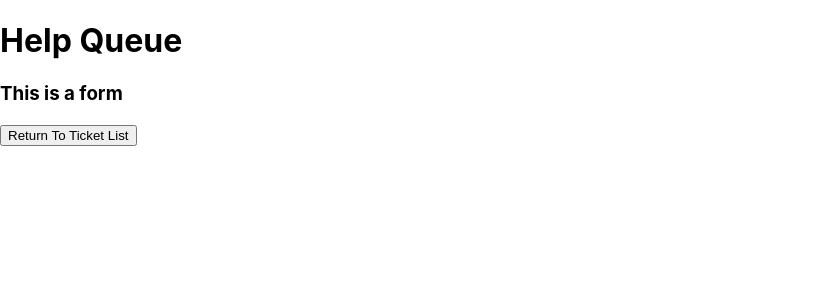
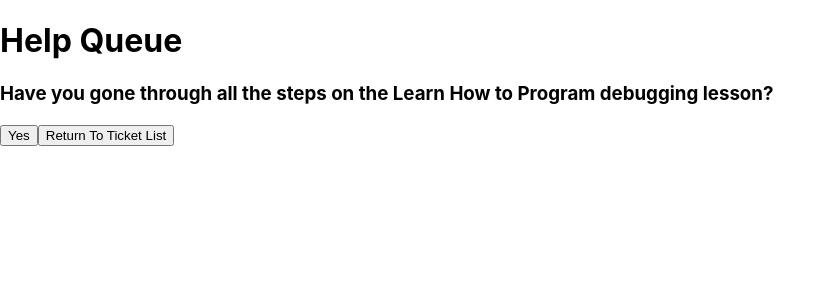
Before and after one commit to KristaRutz/react-intro-help-queue, a React (Create React App) app: page / in a window 1280 px wide. Both pictures are taken after a click on the button "Add Ticket". Shown: the top 300 px of the page, without its empty margins (0-836 px from the left). Built offline with nearby package versions, Linux system fonts and the light colour scheme.

Commit message:
Add question screen to ensure students don't add questions prematurely.

```diff
--- /dev/null
+++ b/src/components/Question.js
@@ -0,0 +1,12 @@
+import React from "react";
+
+function Question(props) {
+  return (
+    <React.Fragment>
+      <h3>{props.question}</h3>
+      <button onClick={props.function}>Yes</button>
+    </React.Fragment>
+  );
+}
+
+export default Question;
--- /dev/null
+++ b/src/components/QuestionScreen.js
@@ -0,0 +1,71 @@
+import React from "react";
+import NewTicketForm from "./NewTicketForm";
+import Question from "./Question.js";
+
+class QuestionScreen extends React.Component {
+  constructor(props) {
+    super(props);
+    this.state = {
+      questionVisible: 1,
+      formVisible: false,
+    };
+  }
+
+  clickNextQuestion = () => {
+    this.setState((prevState) => ({
+      questionVisible: prevState.questionVisible + 1,
+    }));
+  };
+
+  setFormVisibility = () => {
+    this.setState((prevState) => ({
+      formVisible: !prevState.formVisible,
+    }));
+  };
+
+  displayQuestion = () => {
+    if (this.state.questionVisible % 3 === 1) {
+      return {
+        question:
+          "Have you gone through all the steps on the Learn How to Program debugging lesson?",
+        function: this.clickNextQuestion,
+      };
+    } else if (this.state.questionVisible % 3 === 2) {
+      return {
+        question: "Have you asked another pair for help?",
+        function: this.clickNextQuestion,
+      };
+    } else if (this.state.questionVisible % 3 === 0) {
+      return {
+        question:
+          "Have you spent 15 minutes going through through the problem documenting every step?",
+        function: this.setFormVisibility,
+      };
+    }
+  };
+
+  setVisibility = () => {
+    if (this.state.formVisible) {
+      return {
+        component: <NewTicketForm />,
+      };
+    } else {
+      let currentQuestion = this.displayQuestion();
+      return {
+        component: (
+          <Question
+            question={currentQuestion.question}
+            function={currentQuestion.function}
+          />
+        ),
+      };
+    }
+  };
+
+  render() {
+    let currentlyVisibleState = this.setVisibility();
+    return <React.Fragment>{currentlyVisibleState.component}</React.Fragment>;
+  }
+}
+
+export default QuestionScreen;
--- a/src/components/TicketControl.js
+++ b/src/components/TicketControl.js
@@ -1,6 +1,7 @@
 import React from "react";
 import NewTicketForm from "./NewTicketForm.js";
 import TicketList from "./TicketList.js";
+import QuestionScreen from "./QuestionScreen.js";
 
 class TicketControl extends React.Component {
   constructor(props) {
@@ -20,7 +21,7 @@ class TicketControl extends React.Component {
     if (this.state.formVisibleOnPage) {
       return {
         buttonText: "Return To Ticket List",
-        component: <NewTicketForm />,
+        component: <QuestionScreen />,
       };
     } else {
       return {
```
